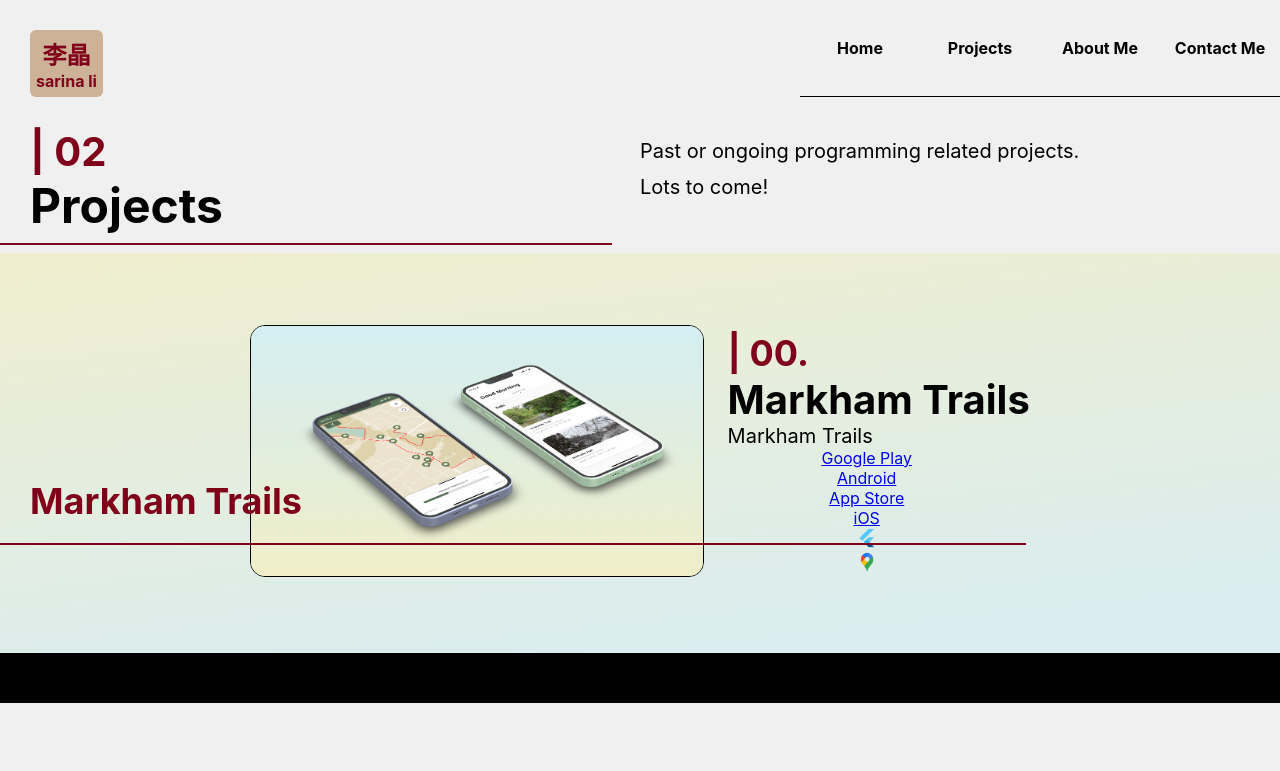
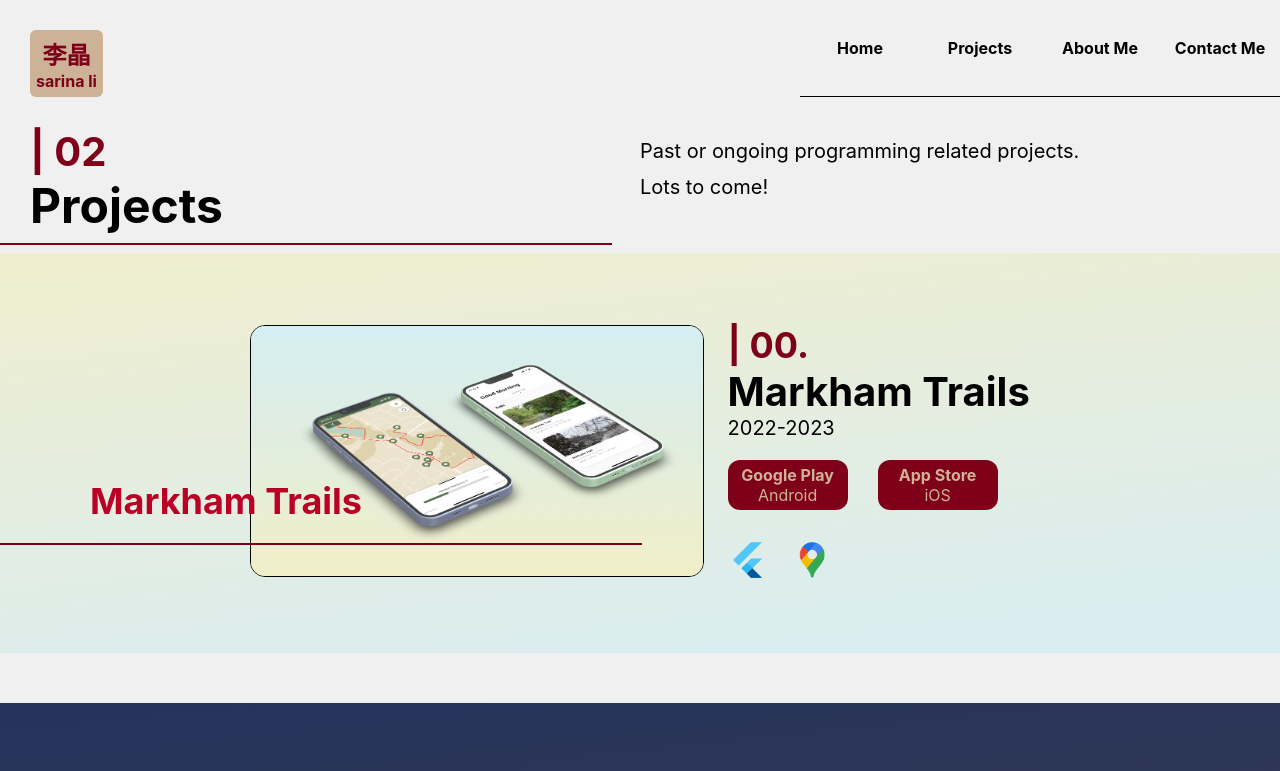
Before and after one commit to sarinali/Personal-Website, a React (Create React App) app: page /projects in a window 1280 px wide. Shown: the top 771 px of the page. Built offline with nearby package versions, Linux system fonts and the light colour scheme.

Commit message:
projects on desktop

```diff
--- a/package.json
+++ b/package.json
@@ -11,6 +11,7 @@
     "react-dom": "^18.2.0",
     "react-router-dom": "^6.4.5",
     "react-scripts": "5.0.1",
+    "react-tooltip": "^5.2.0",
     "styled-components": "^5.3.6",
     "web-vitals": "^2.1.4"
   },
--- a/src/components/ProjectBundle.js
+++ b/src/components/ProjectBundle.js
@@ -1,5 +1,5 @@
 export default class ProjectBundle {
-    constructor(imageComponent, projectTitle, projectDate, projectIndex, projectButtonList, projectTechList, projectDesciption) {  // Constructor
+    constructor(imageComponent, projectTitle, projectDate, projectIndex, projectButtonList, projectTechList, projectDesciption, isDark, projectBackground, width) {  // Constructor
       this.image = imageComponent;
       this.title = projectTitle;
       this.date = projectDate;
@@ -7,5 +7,8 @@ export default class ProjectBundle {
       this.buttonList = projectButtonList;
       this.techList = projectTechList;
       this.description = projectDesciption;
+      this.dark = isDark;
+      this.background = projectBackground;
+      this.textWidth = width;
     }
 }
--- a/src/components/ProjectButton.js
+++ b/src/components/ProjectButton.js
@@ -12,7 +12,7 @@ export default class ProjectButton {
         } else if (buttonType === 'Devpost') {
             this.buttonText = 'View on DP';
         } else if (buttonType === 'Web') {
-            this.buttonText = 'Open in browser';
+            this.buttonText = 'Open in Web';
         }
     }
 }
--- a/src/components/ProjectContainer.js
+++ b/src/components/ProjectContainer.js
@@ -1,7 +1,21 @@
-import '../css/projects.css'
-import styled from 'styled-components'
+import "../css/projects.css";
+import styled from "styled-components";
+import { Tooltip as ReactTooltip } from "react-tooltip";
+import "react-tooltip/dist/react-tooltip.css";
 
-function ProjectContainer({sourceImage, projectName, projectIndex, projectDate, buttonList, techList, background, description}) {
+
+function ProjectContainer({
+  sourceImage,
+  projectName,
+  projectIndex,
+  projectDate,
+  buttonList,
+  techList,
+  background,
+  description,
+  isDark,
+  textWidth
+}) {
   const Wrapper = styled.div`
     height: 400px;
     width: 100%;
@@ -9,14 +23,44 @@ function ProjectContainer({sourceImage, projectName, projectIndex, projectDate,
     justify-content: center;
     align-items: center;
     position: relative;
-        background: ${background}
+    background: ${background};
+    margin-bottom: 50px;
+    @media (max-width: 760px) {
+      display: block;
+    }
+  `;
 
-        @media (max-width: 760px) {
-            display: block
-        }
+  const Title = styled.div`
+    font-size: 40px;
+    color: ${isDark ? "white" : "black"};
+    font-weight: bold;
+  `;
 
+  const Date = styled.div`
+    color: ${isDark ? "white" : "black"};
+    font-size: 20px;
   `
 
+  const Index = styled.div`
+    font-size: 36px;
+    font-weight: bold;
+    color: ${isDark ? "#DE4736" : "#7F0019"};
+  `;
+
+  const ProjectTitleDisplay = styled.div`
+    color: ${isDark ? "#DE4736" : "#7F0019"};
+
+  `;
+
+//   const ProjectDescription = styled.div`
+//     display: flex;
+//     justify-content: center;
+//     align-items: center;
+//     ${'' /* width: 350px; */}
+//     width: ${textWidth}
+//   `;
+
+  console.log(isDark)
   return (
     <Wrapper>
       {/* <div className='poop'>
@@ -29,61 +73,68 @@ function ProjectContainer({sourceImage, projectName, projectIndex, projectDate,
             </div> */}
       <div class="projectimage-container">
         <div class="project-image">
-                    <img src={sourceImage} width='auto' height='250px' alt='' className='project-source-image'></img>
+          <img
+            src={sourceImage}
+            width="auto"
+            height="250px"
+            alt=""
+            className="project-source-image"
+          ></img>
         </div>
-                <div class="overlay">
-                    <div className='project-description'>{description}</div>
+        <div className="overlay" id="a">
+          <div className="project-description">{description}</div>
         </div>
-
+      <div className="project-title-display" id="b">
+        <div>{projectName}</div>
+      </div>
       </div>
       {/* <div className='project-line-container'> */}
-            <hr className='project-line'></hr>
-            <div className='project-title-display'>
-                <div>{projectName}</div>
+      <hr className="project-line"></hr>
+      <div className="project-details-wrapper">
+        <div className="project-detail-container">
+          <div className="project-detail">
+            <Index>{"| 0" + projectIndex + "."}</Index>
           </div>
-            <div className='project-details-wrapper'>
-                <div className='project-detail-container'>
-                    <div className='project-detail'>
-                        <div className='project-index'>{"| 0" + projectIndex + "."}</div>
+          <div className="project-detail">
+            <Title>{projectName}</Title>
           </div>
-                    <div className='project-detail'>
-                        <div className='project-title'>
-                            {projectName}
+          <div className="project-detail">
+            <Date>{projectDate}</Date>
+          </div>
+          <div className="project-buttons">
+
+            {buttonList.map((button) => {
+                return (
+                    <div className="project-button-container">
+                        <a href={button.link} className="individ-button">
+                            <div>
+                                <div className="project-button-title">{button.buttonText}</div>
+                                <div className="project-button-text">{button.text}</div>
+                            </div>
+                        </a>
+                    </div>
+                );
+            })}
         </div>
         </div>
-                    <div className='project-detail'>
-                        <div className='project-date'>{projectName}</div>
-                    </div>
-                <div className='project-buttons'>
-
-                </div>
-                    {buttonList.map((button) => {
-                        console.log(button.type)
+        <div className="project-tech">
+          {techList.map((tech, index) => {
+            let alphaCode1 = Math.random() * (129 - 97) + 97;
+            let alphaCode2 = Math.random() * (129 - 97) + 97;
+            let numCode1 = Math.floor(Math.random() * 11);
+            let numCode2 =  Math.floor(Math.random() * 11);
+            let suffix = String(alphaCode1) + String(alphaCode2) + String(numCode1) + String(numCode2);
             return (
               <div>
-                                <a href={button.link} className='individ-button'>
-                                    <div>{button.buttonText}</div>
-                                    <div>{button.text}</div>
-                                </a>
-                                {/* <div>{button.link}</div> */}
-
+                <img src={tech.sourceImage} height="40" alt="" id={'button'+suffix} data-tooltip-content={tech.toolTip} className='individ-tech'></img>
+                <ReactTooltip anchorId={'button'+suffix} />
               </div>
-                        )
+            );
           })}
-                </div>
-                <div className='project-tech'>
-                        {techList.map((tech) => {
-                            return (
-                                <div>
-                                    <img src={tech} width='20' height = '20' alt=''></img>
-                                </div>
-                            )
-                        })}
-
         </div>
       </div>
     </Wrapper>
-    )
+  );
 }
 
 export default ProjectContainer;
--- /dev/null
+++ b/src/components/TechBundle.js
@@ -0,0 +1,6 @@
+export default class TechBundle {
+    constructor(image, tooltip) {
+        this.sourceImage = image
+        this.toolTip = tooltip
+    }
+}
--- a/src/css/projects.css
+++ b/src/css/projects.css
@@ -48,12 +48,20 @@
 
 
 .overlay:hover {
+    opacity: 0.75;
+}
+
+#a:hover + #b {
+    opacity: 0;
+}
+
+.overlay:hover .project-description {
     opacity: 1;
 }
 
 .project-line {
     border: 0.5px solid #7F0019;
-    width: 80%;
+    width: 50%;
     position: absolute;
     bottom: 100px;
     left: 0;
@@ -69,7 +77,7 @@
     display: flex;
     justify-content: center;
     align-items: center;
-    width: 300px;
+    width: 350px;
 }
 
 .project-detail {
@@ -99,10 +107,11 @@
 .project-title-display {
     position: absolute;
     bottom: 130px;
-    left: 30px;
+    left: 90px;
     font-size: 36px;
     font-weight: bold;
-    color: #7F0019;
+    color: #ba0025;
+    transition: 0.2s;
 }
 
 .project-line-container {
@@ -110,6 +119,64 @@
     align-items: flex-start;
     justify-content: start;
 }
+
+.project-tech {
+    display: flex;
+    align-items: flex-start;
+    justify-content: start;
+}
+
+.project-buttons {
+    display: flex;
+    margin-left: 24px;
+}
+
+
+.project-button-container {
+    display: flex;
+    /* background-color: #7F0019; */
+    justify-content: center;
+    align-items: center;
+    margin-top: 20px;
+}
+
+.individ-button {
+    display: flex;
+    justify-content: center;
+    align-items: center;
+    margin-right: 30px;
+    background-color: #7F0019;
+    width: 120px;
+    height: 50px;
+    text-decoration: none;
+    border-radius: 12px;
+    transition: 0.2s;
+}
+
+.project-button-title {
+    color: #CDB297;
+    font-weight: bold;
+}
+
+.project-button-text {
+    color: #CDB297;
+}
+
+.individ-button:hover {
+    background-color: #4d000f;
+    scale: 1.05;
+    /* color: white; */
+}
+
+.individ-button:hover .project-button-title {
+    color: white;
+}
+
+.individ-tech {
+    margin-top: 30px;
+    margin-left: 24px;
+}
+
 
 @media (max-width: 760px) {
     .project-source-image {
--- a/src/pages/Projects.js
+++ b/src/pages/Projects.js
@@ -7,16 +7,22 @@ import ReactJS from '../assets/projects_assets/technologies/reactjs.png';
 import Unity from '../assets/projects_assets/technologies/unity.png';
 import Trails from '../assets/projects_assets/trails.png'
 import UFound from '../assets/projects_assets/ufound.png'
+import KiwiiMenu from '../assets/projects_assets/kiwiimenu.png'
+import WolfPackApp from '../assets/projects_assets/wolfpackapp.png'
+import Boink from '../assets/projects_assets/boink.png'
+import BattleShip from '../assets/projects_assets/battleship.png'
 import ProjectContainer from "../components/ProjectContainer";
 import ProjectBundle from '../components/ProjectBundle'
 import ProjectButton from "../components/ProjectButton";
+import TechBundle from '../components/TechBundle'
+
 
 function Projects() {
     const projects = [
         new ProjectBundle(
             Trails,
             'Markham Trails',
-            '2022',
+            '2022-2023',
             '0',
             [new ProjectButton(
                 'https://play.google.com/store/apps/details?id=com.doriansarina.markhamtrails',
@@ -25,24 +31,148 @@ function Projects() {
                 'https://apps.apple.com/ca/app/markham-trails/id1640993603',
                 'iOS'),
             ],
-            [Flutter, GMap],
-            'Markham Trails is a Flutter application developed for informational and entertaining hiking trails in Markham. Equipped with Google Maps API and location tracking, the user can enjoy audio recordings and interesting facts about different landmarks they are close to. This is a project in direct collaboration with the City of Markham and Markham Public Library.'
+            [
+            new TechBundle(
+                Flutter,
+                'Flutter in Dart'
+            ),
+            new TechBundle(
+                GMap,
+                'Google Maps API'
+            )
+            ],
+            'Markham Trails is a Flutter application developed for informational and entertaining hiking trails in Markham. Equipped with Google Maps API and location tracking, the user can enjoy audio recordings and interesting facts about different landmarks they are close to. This is a project in direct collaboration with the City of Markham and Markham Public Library.',
+            false,
+            'linear-gradient(354deg, #DAEDF0 10.68%, #EFEECF 96.49%);',
+            350
         ),
-        // new ProjectBundle(
-        //     UFound,
-        //     'UFound',
-        //     '2022',
-        //     '1',
-        //     [new ProjectButton(
-        //         'https://github.com/sarinali/uoft-lost-and-found',
-        //         'GitHub'),
-        //     new ProjectButton(
-        //         'https://devpost.com/software/ufound',
-        //         'Devpost'),
-        //     ],
-        //     [ReactJS, Firebase]
-        // ),
+        new ProjectBundle(
+            UFound,
+            'UFound',
+            '2022',
+            '1',
+            [new ProjectButton(
+                'https://github.com/sarinali/uoft-lost-and-found',
+                'GitHub'),
+            new ProjectButton(
+                'https://devpost.com/software/ufound',
+                'Devpost'),
+            ],
+            [
+            new TechBundle(
+                ReactJS,
+            'ReactJS in JavaScript'
+            ),
+            new TechBundle(
+                Firebase,
+                'Firebase'
+            )
+            ],
+            "Ever notice Robarts commons filled with lost goods left neglected? Ever leave your items somewhere on campus and can't seem to find a central place to look for where they might have been left by others? With the busy lives of students around campus, we made a web app for the students of UofT to post listings of found lost goods. Students can securely log in using their UTORID and interact with listings to claim their lost goods.",
+            true,
+            'linear-gradient(354deg, #383B4C 10.68%, #26335C 96.49%);',
+            350
+        ),
+        new ProjectBundle(
+            KiwiiMenu,
+            'Kiwii Menu',
+            '2022',
+            '2',
+            [new ProjectButton(
+                'https://daonsushi.ca/#/',
+                'Web'),
+            ],
+            [
+            new TechBundle(
+                ReactJS,
+            'ReactJS in JavaScript'
+            ),
+            new TechBundle(
+                Flutter,
+                'Flutter in Dart'
+            ),
+            new TechBundle(
+                Firebase,
+                'Firebase Hosting'
+            )
+            ],
+            "Kiwii Menu is a small startup aiming to create virtual menus for restuarants in Markham.",
+            false,
+            'linear-gradient(354deg, #EEDFC4 10.68%, #F2C09F 96.49%);',
+            200
+        ),
+        new ProjectBundle(
+            WolfPackApp,
+            'wolfpackapp',
+            '2021',
+            '3',
+            [new ProjectButton(
+                'https://apps.apple.com/ca/app/wolfpackapp/id1602012389',
+                'iOS'),
+            new ProjectButton(
+                'https://play.google.com/store/apps/details?id=com.doriansarina.wolfpackapp',
+                'Android'
+            )
+            ],
+            [
+            new TechBundle(
+                Flutter,
+                'Flutter in Dart'
+            ),
+            new TechBundle(
+                Firebase,
+                'Firebase'
+            )
+            ],
+            "wolfpackapp is designed to be a one-stop-shop for all student to get their daily info at a glance. With quick access to links, built in calendars, and live announcements, wolfpackapp will help students stay up to date on all important info. wolfpackapp was YRDSB approved and made the official mobile app of Unionville High School.",
+            false,
+            '#FAF7EB'
+        ),
+        new ProjectBundle(
+            Boink,
+            'Bo!nk',
+            '2021',
+            '4',
+            [new ProjectButton(
+                'https://apps.apple.com/gb/app/bo-nk/id1570376501',
+                'iOS'),
+            new ProjectButton(
+                'https://markville.dev/boinksite/index.html',
+                'Web'
+            )
+            ],
+            [
+            new TechBundle(
+                Unity,
+                'Unity in C#'
+            ),
+            ],
+            "Bo!nk, is a drawing-based puzzle game that challenges the player to draw lines and direct balls into holes. It features a cartoonish art style, multiple levels, sound effects and many other mechanics. It was made in Unity and released on App Store for download.            ",
+            false,
+            'linear-gradient(354deg, #E9F2F4 10.68%, #BCC8DF 96.49%);'
+        ),
+        new ProjectBundle(
+            BattleShip,
+            'Battleship',
+            '2021',
+            '5',
+            [new ProjectButton(
+                'https://github.com/Jiaan124/Battleship',
+                'GitHub'),
+            ],
+            [
+            new TechBundle(
+                Java,
+                'Native Java'
+            ),
+            ],
+            "Coded using native Java, it includes fully functional Ai opponent, player vs Ai Mode (Hard and Easy!), graphical user interface, terminal based game, music and SFX and file saving, reload past saved games. Made for my ICS4U class, I created it with my partners, Vivien Cai and Jiaan Li.",
+            false,
+            'linear-gradient(89.63deg, #B484A6 9.72%, #FDF7D8 79.88%);'
+        ),
     ]
+
+
     return (
         <div className="project-body">
             <PageIntro
@@ -60,8 +190,10 @@ function Projects() {
                         projectDate={project.date}
                         buttonList={project.buttonList}
                         techList={project.techList}
-                        background='linear-gradient(354deg, #DAEDF0 10.68%, #EFEECF 96.49%);'
+                        background={project.background}
                         description={project.description}
+                        isDark = {project.dark}
+                        textWidth = {project.textWidth}
                         ></ProjectContainer>
                     )
                 })}
```
Also changed, not shown: 1 other file (tests, documents, lock files or other folders). Lines whose indentation alone changed are shown as unchanged.
